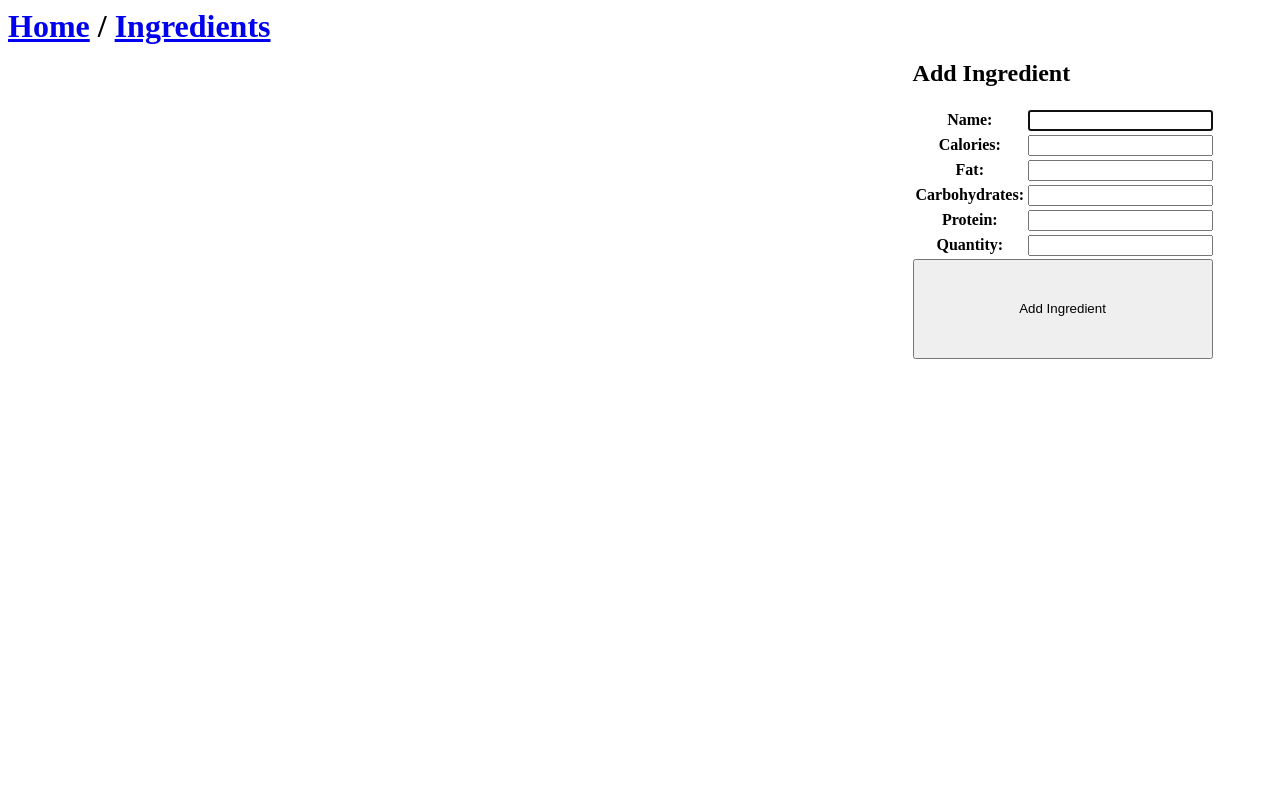
After one commit to vregazzi/food-inventory, a Django app: page /ingredients/ in a window 1280 px wide. The commit adds this page. Run offline with Django 4.2, Linux system fonts and the light colour scheme; data that the repository does not hold is empty.

Commit message:
make basics of pages, navigation, and ingredient creation form

```diff
--- a/food_inventory/forms.py
+++ b/food_inventory/forms.py
@@ -1 +1,86 @@
 from django import forms
+
+
+class AddIngredientForm(forms.Form):
+    name = forms.CharField(
+        required=True,
+        widget=forms.TextInput(
+            attrs={
+                'size': 20,
+                'autofocus': True,
+                }
+            )
+        )
+    calories = forms.IntegerField(
+        required=True,
+        widget=forms.NumberInput(
+            attrs={'size': 50}
+            )
+        )
+    fat = forms.IntegerField(
+        required=True,
+        widget=forms.NumberInput(
+            attrs={'size': 50}
+            )
+        )
+    carbohydrates = forms.IntegerField(
+        required=True,
+        widget=forms.NumberInput(
+            attrs={'size': 50}
+            )
+        )
+    protein = forms.IntegerField(
+        required=True,
+        widget=forms.NumberInput(
+            attrs={'size': 50}
+            )
+        )
+    quantity = forms.IntegerField(
+        required=True,
+        widget=forms.NumberInput(
+            attrs={'size': 50}
+            )
+        )
+
+
+class IncrementIngredientButton(forms.Form):
+    # two buttons for increasing and decreasing quantity of ingredient object
+    name = forms.CharField(
+        required=True,
+        widget=forms.TextInput(
+            attrs={
+                'size': 20,
+                'autofocus': True,
+                }
+            )
+        )
+    submit = forms.CharField(
+        required=True,
+        widget=forms.TextInput(
+            attrs={
+                'type': 'submit',
+                'value': '+',
+                }
+            )
+        )
+
+
+class DecrementIngredientButton(forms.Form):
+    name = forms.CharField(
+        required=True,
+        widget=forms.TextInput(
+            attrs={
+                'size': 20,
+                'autofocus': True,
+                }
+            )
+        )
+    submit = forms.CharField(
+        required=True,
+        widget=forms.TextInput(
+            attrs={
+                'type': 'submit',
+                'value': '-',
+                }
+            )
+        )
--- /dev/null
+++ b/food_inventory/templates/food/ingredients.html
@@ -0,0 +1,43 @@
+<html lang="en-US">
+
+<head>
+    <meta charset="utf-8" />
+    <title>Ingredients</title>
+</head>
+
+<body>
+    <h1><a href="{% url 'home' %}">Home</a> /
+        <a href="{% url 'ingredients' %}">Ingredients</a>
+    </h1>
+    <table style="font-size:larger;">
+        {% for ingredient in ingredients %}
+        <tr>
+            <td><a href="{% url 'ingredients' %}{{ingredient.name}}">{{ingredient.name}}</a>&emsp;&emsp;&emsp;&emsp;
+            </td>
+            <td style="text-align: right;">
+                {{ingredient.quantity}}&emsp;
+            </td>
+        </tr>
+        {% endfor %}
+    </table>
+
+    {% block content %}
+    <div class="form_style">
+        <h2>Add Ingredient</h2>
+        <form method="post">
+            {% csrf_token %}
+            <table>{{ form.as_table }}</table>
+            <button style="height:100px;width:300px" type="newIngredient">Add Ingredient</button>
+        </form>
+        <style type="text/css" media="screen">
+            .form_style {
+                position: absolute;
+                right: 5%;
+                top: 5%;
+            }
+        </style>
+        {% endblock %}
+    </div>
+</body>
+
+</html>
--- a/food_inventory/templates/food/shopping_list.html
+++ b/food_inventory/templates/food/shopping_list.html
@@ -6,7 +6,10 @@
 </head>
 
 <body>
-    <h1>Shopping List</h1>
+    <h1>
+        <a href="{% url 'home' %}">Home</a> /
+        <a href="{% url 'shopping_list' %}">Shopping List</a>
+    </h1>
 </body>
 
 </html>
--- a/food_inventory/urls.py
+++ b/food_inventory/urls.py
@@ -17,11 +17,16 @@ Including another URLconf
 from django.contrib import admin
 from django.urls import path
 
-from food_inventory.views import home_view, inventory_view, shopping_list_view
+from food_inventory.views import (home_view, ingredient_detail_view,
+                                  ingredients_view, recipe_detail_view,
+                                  recipes_view, shopping_list_view)
 
 urlpatterns = [
     path('admin/', admin.site.urls),
     path('', home_view, name='home'),  # type: ignore
-    path('inventory/', inventory_view, name='inventory'),
+    path('ingredients/', ingredients_view, name='ingredients'),
+    path('ingredients/<str:ingredient_id>/', ingredient_detail_view, name='ingredient_detail'),
     path('shopping_list/', shopping_list_view, name='shopping_list'),
+    path('recipes/', recipes_view, name='recipes'),
+    path('recipes/<str:recipe_id>/', recipe_detail_view, name='recipe_detail')
 ]
--- a/food_inventory/views.py
+++ b/food_inventory/views.py
@@ -1,20 +1,57 @@
-from django.http import HttpRequest, HttpResponse, HttpResponseRedirect
+from django.http import HttpRequest, HttpResponse
 from django.shortcuts import redirect, render
 
+from food_inventory.food import create_ingredient
+from food_inventory.forms import AddIngredientForm
+from food_inventory.models import Ingredient, Recipe
 
-def home_view(request: HttpRequest):
+
+def home_view(request: HttpRequest) -> HttpResponse:
     if request.method == 'POST':
-        if "Inventory" in request.POST:
-            return redirect("inventory")
+        if "ingredients" in request.POST:
+            return redirect("ingredients")
         elif "Shopping List" in request.POST:
             return redirect("shopping_list")
+        elif "Recipes" in request.POST:
+            return redirect("recipes")
+        else:
+            return render(request, 'food/index.html')
     else:
         return render(request, 'food/index.html')
 
 
-def inventory_view(request: HttpRequest):
-    return render(request, 'food/inventory.html')
+def ingredients_view(request: HttpRequest):
+    if request.method == "POST":
+        form = AddIngredientForm(request.POST)
+        Ingredient.objects.create(
+            name=form.data["name"],
+            calories=form.data["calories"],
+            fat=form.data["fat"],
+            carbohydrates=form.data["carbohydrates"],
+            protein=form.data["protein"],
+            quantity=form.data["quantity"],
+            )
+        return redirect("ingredients")
+    else:
+        form = AddIngredientForm()
+        ingredients = Ingredient.objects.all()
+        return render(request, 'food/ingredients.html', {'ingredients': ingredients, "form": form})
 
 
-def shopping_list_view(request: HttpRequest):
+def shopping_list_view(request: HttpRequest) -> HttpResponse:
     return render(request, 'food/shopping_list.html')
+
+
+def recipes_view(request: HttpRequest) -> HttpResponse:
+    recipes = Recipe.objects.all()
+    return render(request, 'food/recipes.html', {'recipes': recipes})
+
+
+def ingredient_detail_view(request: HttpRequest, ingredient_id: str) -> HttpResponse:
+    ingredient = Ingredient.objects.get(name=ingredient_id)
+    return render(request, 'food/ingredient_detail.html', {'ingredient': ingredient})
+
+
+def recipe_detail_view(request: HttpRequest, recipe_id: str) -> HttpResponse:
+    recipe = Recipe.objects.get(name=recipe_id)
+    return render(request, 'food/recipe_detail.html', {'recipe': recipe})
```
Also changed, not shown: food_inventory/templates/food/index.html (+6 -4 lines), food_inventory/templates/food/ingredient_detail.html (added, +12 -0 lines), food_inventory/templates/food/inventory.html (deleted, +0 -12 lines), food_inventory/templates/food/recipe_detail.html (added, +44 -0 lines), food_inventory/templates/food/recipes.html (added, +23 -0 lines).
